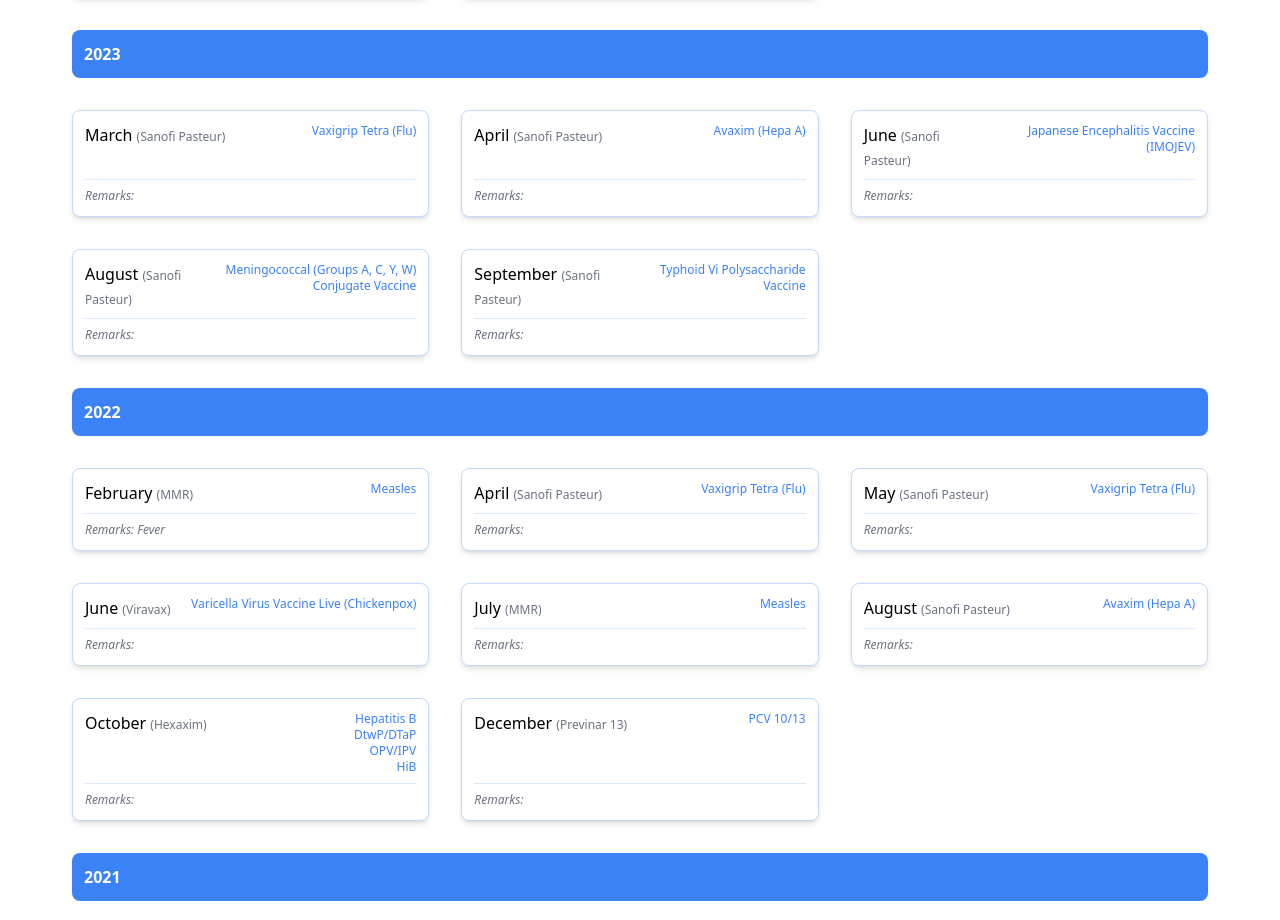
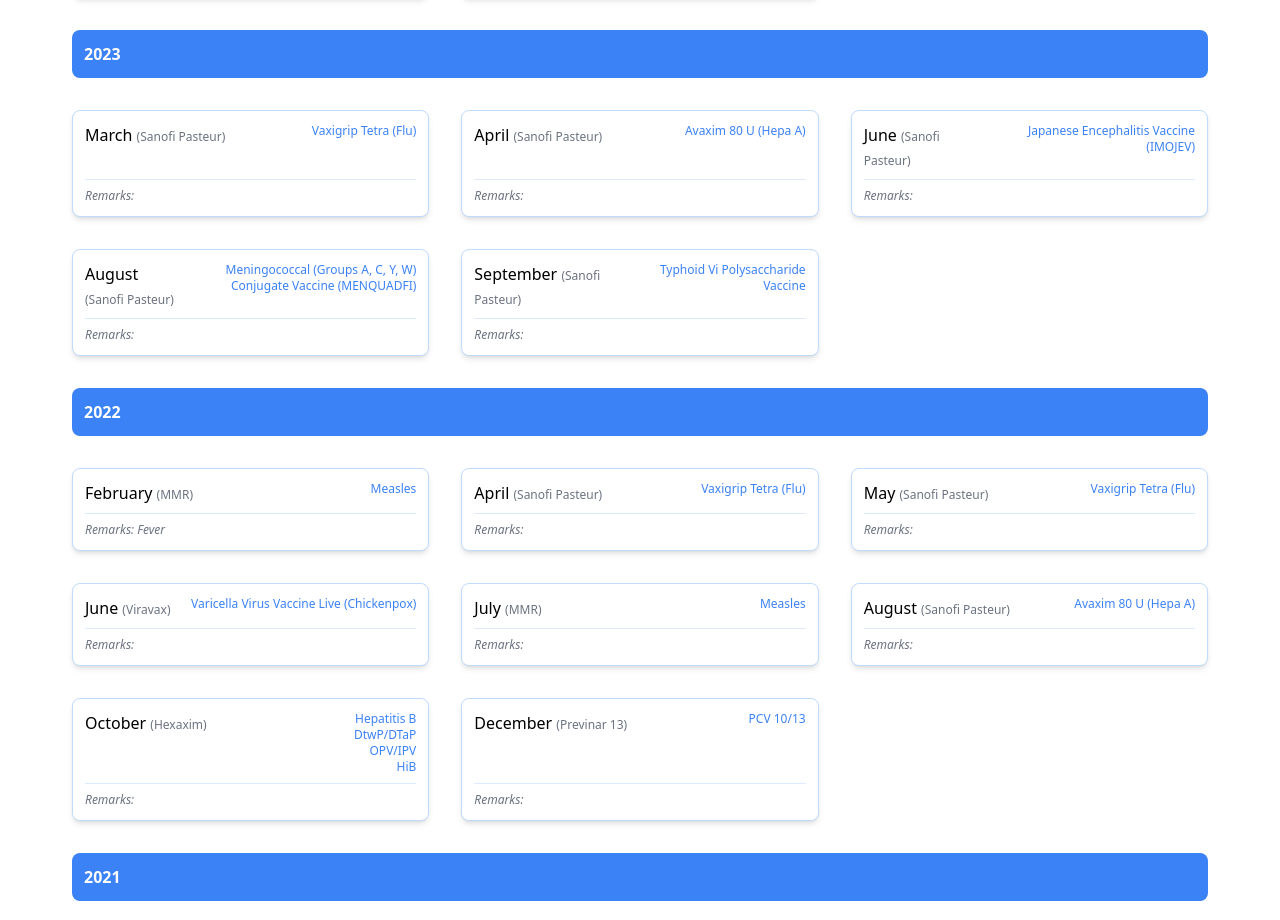
Before and after one commit to markanthonyuy/uno, a Next.js app: page / in a window 1280 px wide. Shown: the part 1201-2121 px from the top of the page. Built offline with nearby package versions, Linux system fonts and the light colour scheme.

Commit message:
update record

```diff
--- a/immunizationData.js
+++ b/immunizationData.js
@@ -28,7 +28,7 @@
       {
         date: 'April',
         brand: 'Sanofi Pasteur',
-        names: ['Avaxim (Hepa A)'],
+        names: ['Avaxim 80 U (Hepa A)'],
         reaction: '',
       },
       {
@@ -40,7 +40,9 @@
       {
         date: 'August',
         brand: 'Sanofi Pasteur',
-        names: ['Meningococcal (Groups A, C, Y, W) Conjugate Vaccine'],
+        names: [
+          'Meningococcal (Groups A, C, Y, W) Conjugate Vaccine (MENQUADFI)',
+        ],
         reaction: '',
       },
       {
@@ -87,7 +89,7 @@
       {
         date: 'August',
         brand: 'Sanofi Pasteur',
-        names: ['Avaxim (Hepa A)'],
+        names: ['Avaxim 80 U (Hepa A)'],
         reaction: '',
       },
       {
```
